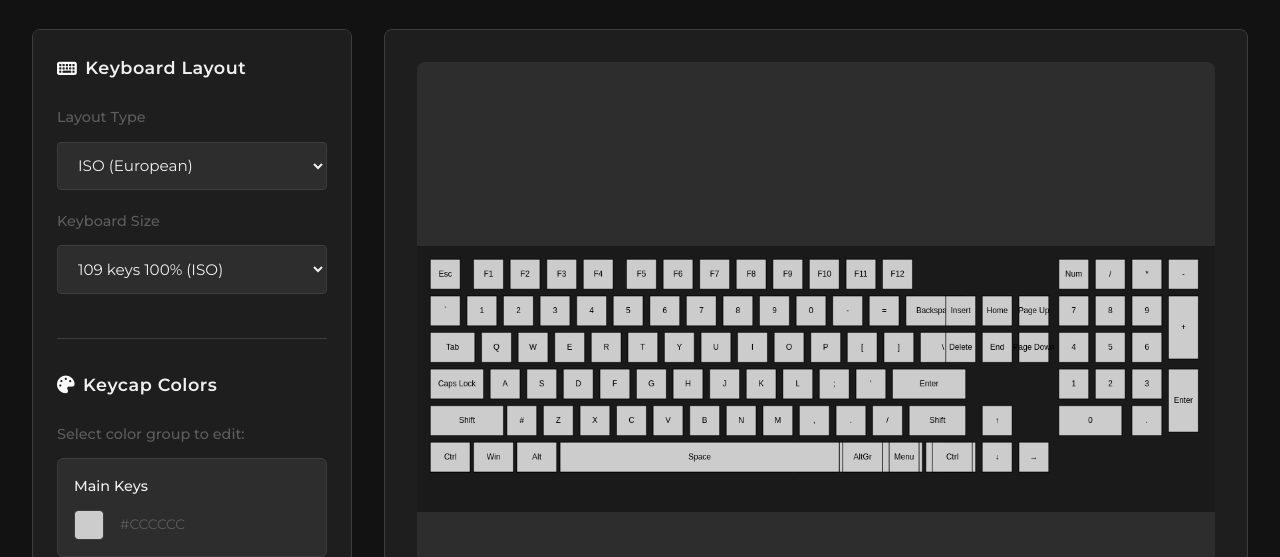
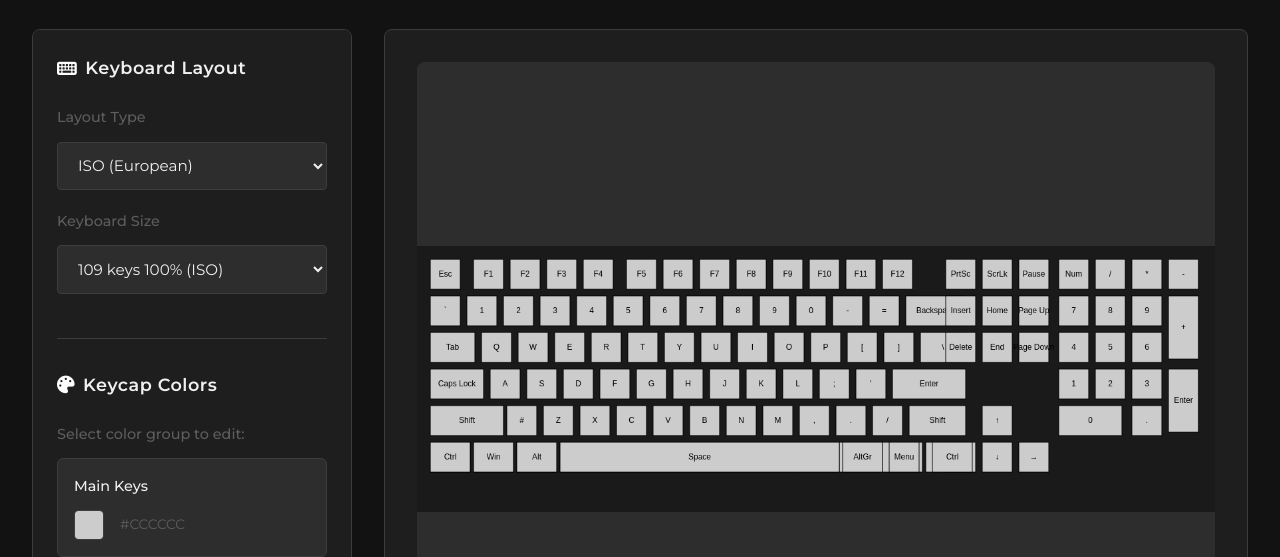
Before and after one commit to AkinZortuk/Kenkeys, a plain HTML site: page index.html in a window 1280 px wide. Shown: the part 243-800 px from the top of the page. Drawn offline with nearby package versions, Linux system fonts and the light colour scheme.

Commit message:
Update index.html

```diff
--- a/index.html
+++ b/index.html
@@ -1283,7 +1283,9 @@ function createISO109Layout() {
       {x: 590, y: 20, width: 45, height: 45, label: 'F10'},
       {x: 645, y: 20, width: 45, height: 45, label: 'F11'},
       {x: 700, y: 20, width: 45, height: 45, label: 'F12'},
-
+            {x: 795, y: 20, width: 45, height: 45, label: 'PrtSc'},
+            {x: 850, y: 20, width: 45, height: 45, label: 'ScrLk'},
+            {x: 905, y: 20, width: 45, height: 45, label: 'Pause'},
       // Number row
       {x: 20, y: 75, width: 45, height: 45, label: '`'},
       {x: 75, y: 75, width: 45, height: 45, label: '1'},
```
